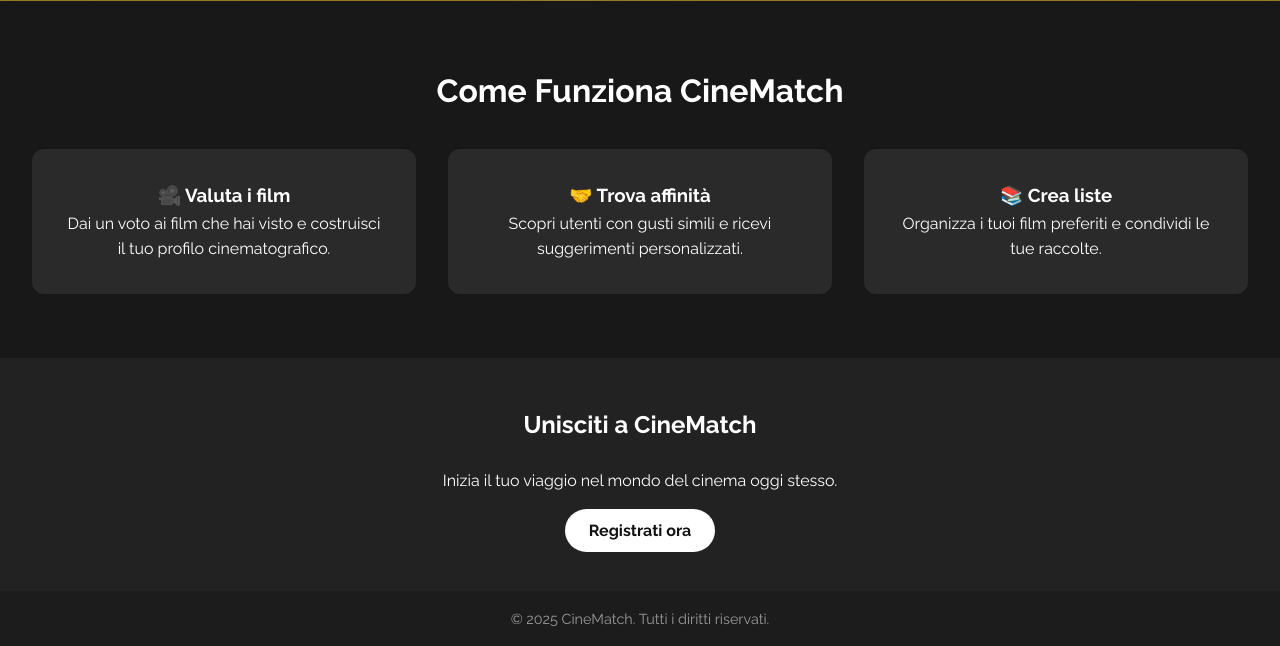
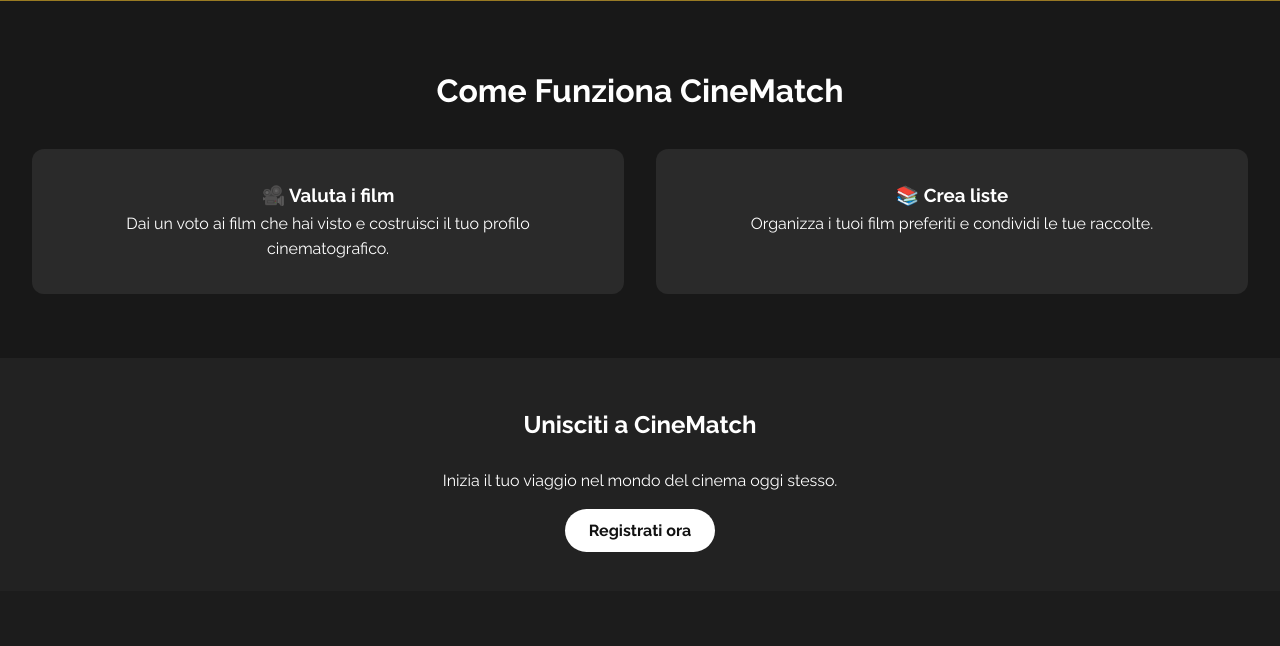
Before and after one commit to emanuele-code/CineMatch, a Flask app: page / in a window 1280 px wide. Shown: the part 789-1435 px from the top of the page. After the commit the page ends 1341 px from the top, so only its background shows below. Run offline with Flask 3, Linux system fonts and the light colour scheme; some libraries are stand-ins or nearby versions.

Commit message:
removed footer from all pages

```diff
--- a/static/css/style.css
+++ b/static/css/style.css
@@ -151,11 +151,3 @@
 .signup p {
   margin-bottom: 1.5rem;
 }
-
-footer {
-  background-color: #1c1c1c;
-  text-align: center;
-  padding: 1rem;
-  font-size: 0.9rem;
-  color: #999;
-}
--- a/templates/index.html
+++ b/templates/index.html
@@ -35,10 +35,6 @@
         <p>Dai un voto ai film che hai visto e costruisci il tuo profilo cinematografico.</p>
       </div>
       <div class="feature-card">
-        <h3>🤝 Trova affinità</h3>
-        <p>Scopri utenti con gusti simili e ricevi suggerimenti personalizzati.</p>
-      </div>
-      <div class="feature-card">
         <h3>📚 Crea liste</h3>
         <p>Organizza i tuoi film preferiti e condividi le tue raccolte.</p>
       </div>
@@ -51,8 +47,5 @@
     <a href="{{ url_for('registrazione.registrazione') }}" class="cta-button dark">Registrati ora</a>
   </section>
 
-  <footer>
-    <p>&copy; 2025 CineMatch. Tutti i diritti riservati.</p>
-  </footer>
 </body>
 </html>
--- a/templates/lista.html
+++ b/templates/lista.html
@@ -110,10 +110,6 @@
     </div>
   </main>
 
-  <footer>
-    <p>&copy; 2025 CineMatch. Tutti i diritti riservati.</p>
-  </footer>
-
 
   <script src="{{ url_for('static', filename='javascript/toggle-user-menu.js') }}"></script>
   <script src="{{ url_for('static', filename='javascript/filtro-lista.js') }}"></script>
--- a/templates/logged-home-page.html
+++ b/templates/logged-home-page.html
@@ -112,7 +112,6 @@
             {% endfor %}
             </div>
         </div>
-        <hr class="divider">
         </section>
 
 
@@ -120,9 +119,6 @@
 
 
 
-    <footer>
-        <p>&copy; 2025 CineMatch. Tutti i diritti riservati.</p>
-    </footer>
 
 
     <script src="{{ url_for('static', filename='javascript/carosello.js') }}"></script>
```
Also changed, not shown: src/registrazione.py (+5 -5 lines), static/css/style-lista.css (+0 -19 lines), static/css/style-logged-home-page.css (+0 -12 lines).
